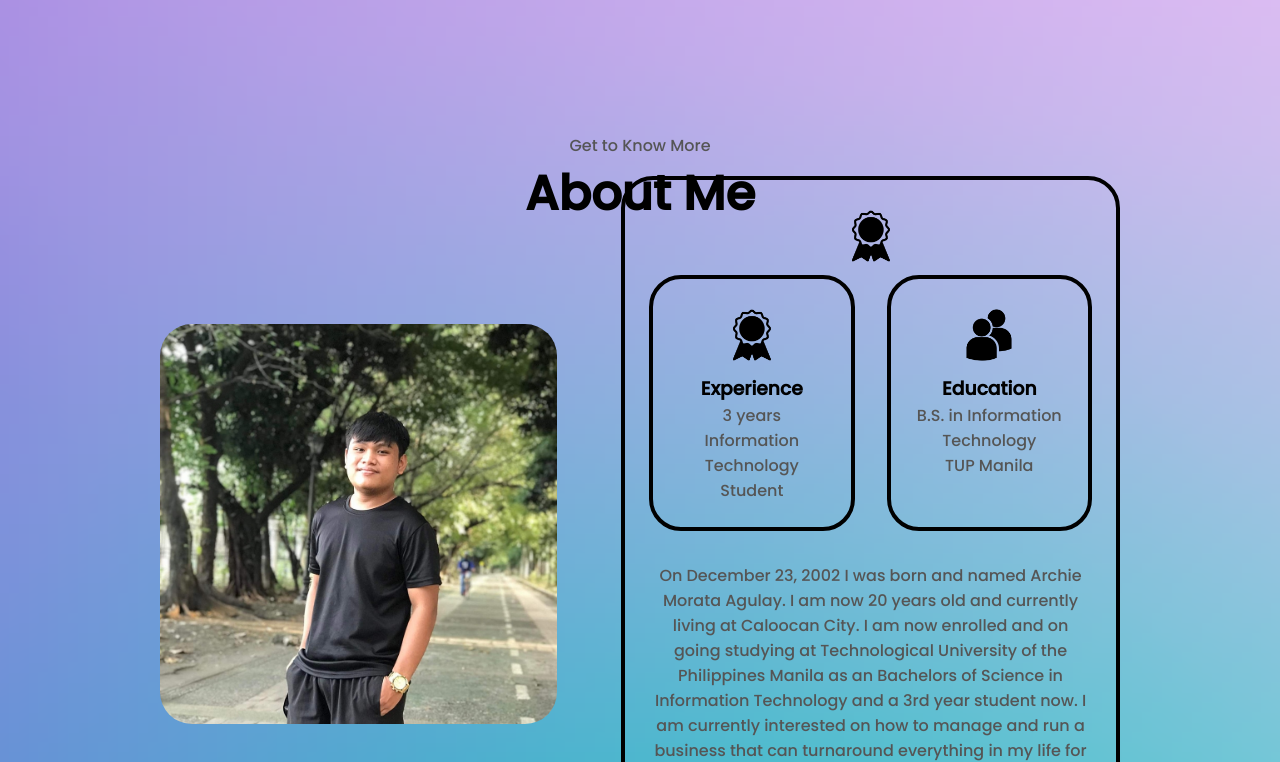
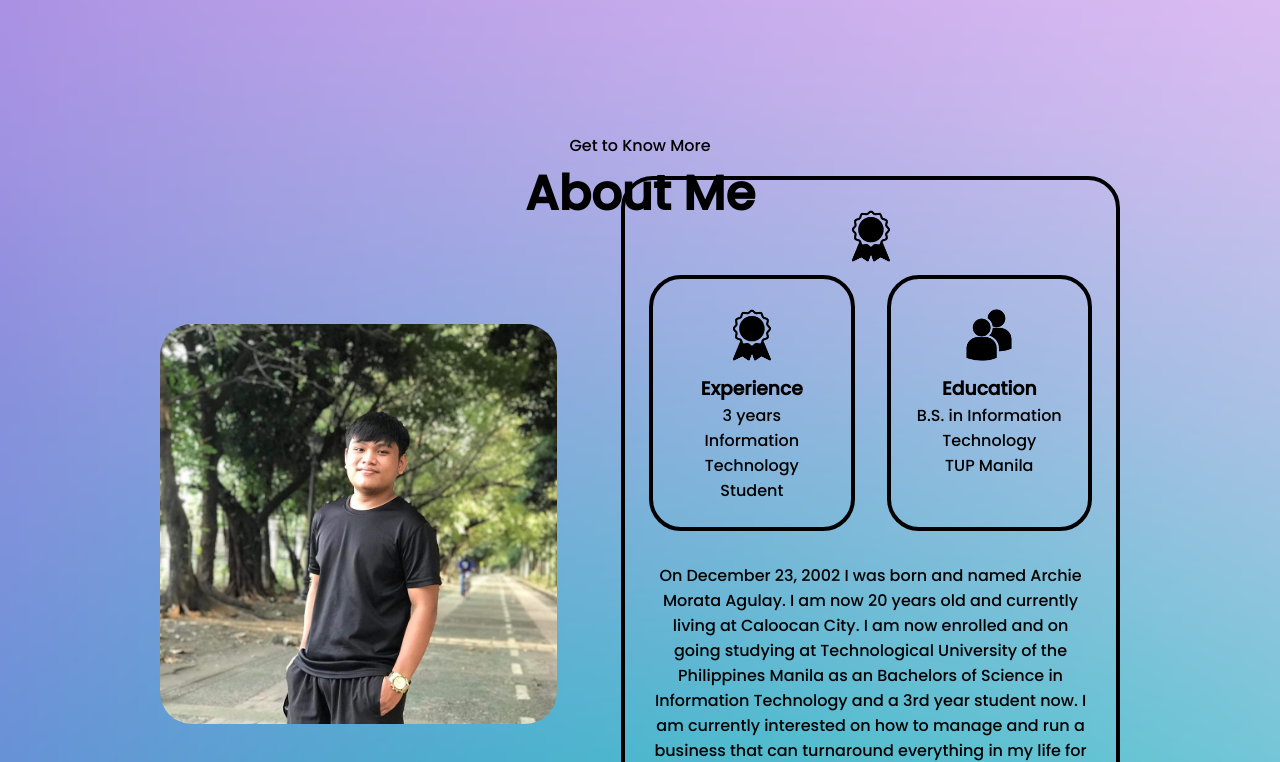
Before and after one commit to archieagulay/AGULAY_BSIT-NS-3A, a plain HTML site: page index.html in a window 1280 px wide. Shown: the part 675-1437 px from the top of the page. Drawn offline with Linux system fonts and the light colour scheme.

Commit message:
Update style.css
edited the text color

```diff
--- a/style.css
+++ b/style.css
@@ -23,7 +23,7 @@ html {
 }
 
 p {
-    color: rgb(85, 85, 85);
+    color: black;
 }
 
 /* Transition */
```
